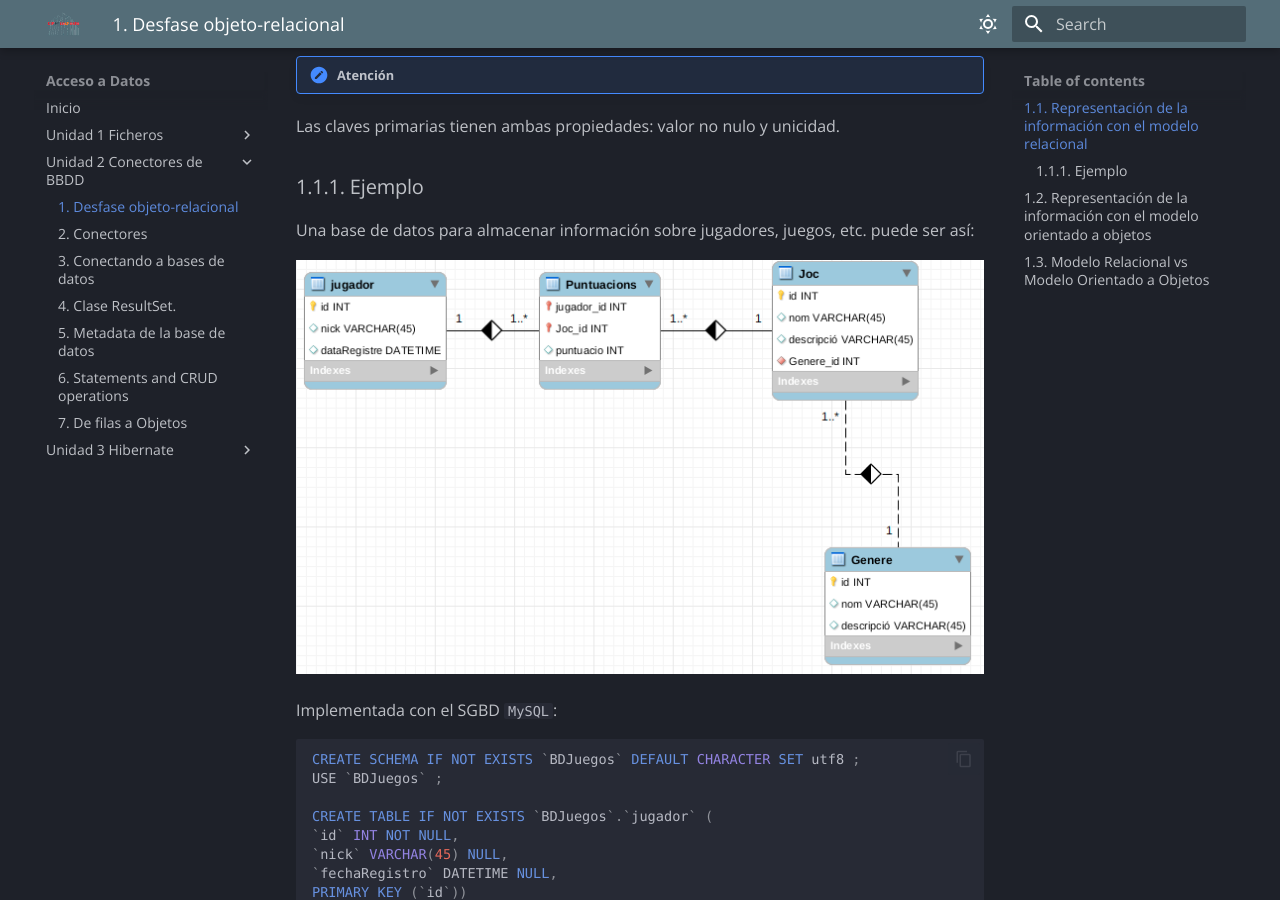
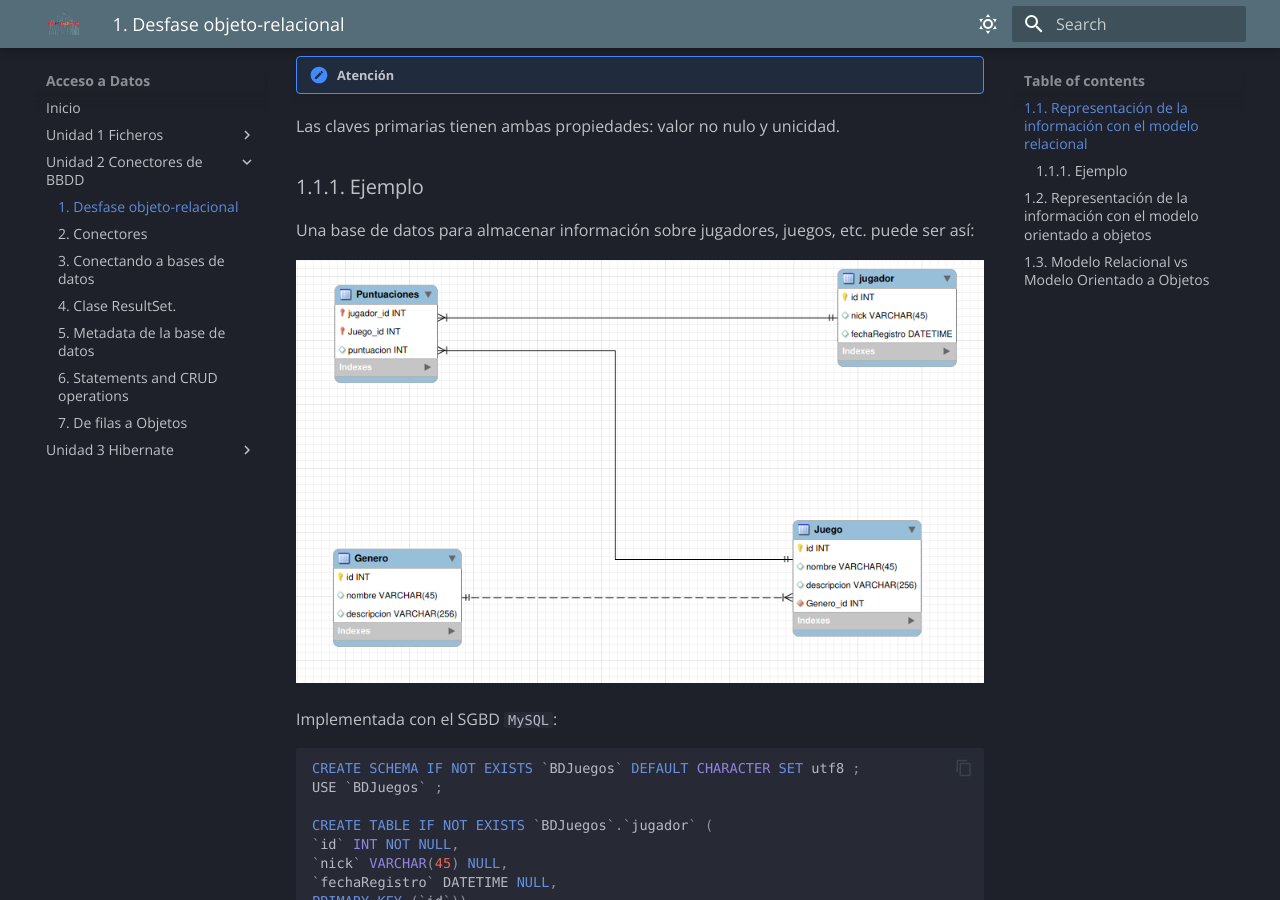
Before and after one commit to ManuEduGVA/ad, an MkDocs documentation site: the page built from docs/Unidad 2 Conectores de BBDD/1_Object_relational_impedance_mismatch.es.md, in a window 1280 px wide and 900 px high, scrolled down 1471 px. Built offline with MkDocs 1.6.1 and Material for MkDocs 9.7.7, drawn with Linux system fonts in a browser that asks for light colours; some web fonts are replaced.

Commit message:
Unidad 2. Operaciones CRUD. Ejemplos. Actualización esquema uml, bd y código de clase

```diff
--- a/docs/Unidad 2 Conectores de BBDD/1_Object_relational_impedance_mismatch.es.md
+++ b/docs/Unidad 2 Conectores de BBDD/1_Object_relational_impedance_mismatch.es.md
@@ -33,7 +33,7 @@
 
 Una base de datos para almacenar información sobre jugadores, juegos, etc. puede ser así:
 
-![Entity-Relationship](./img/E_R.png)
+![Entity-Relationship](./img/bdJuegos.png)
 
 Implementada con el SGBD `MySQL`:
 
@@ -108,7 +108,7 @@
 
 El mismo ejemplo que hemos representado recientemente, con una representación orientada a objetos, podría ser:
 
-![Orientación a Objetos](./img/O_O.png)
+![Orientación a Objetos](./img/uml_bd_juegos.png)
 
 
 Como podemos ver, tiene una estructura similar, a la que también hemos añadido algunos métodos como getters y setters. Además, las distintas clases no tienen un atributo identificador, puesto que cada objeto se identifica a sí mismo. Aquí tenemos una pequeña aproximación de cómo implementaríamos esta jerarquía en Java.
```
Also changed, not shown: docs/Unidad 2 Conectores de BBDD/img/bdJuegos.png (added), docs/Unidad 2 Conectores de BBDD/img/uml_bd_juegos.png (added).
